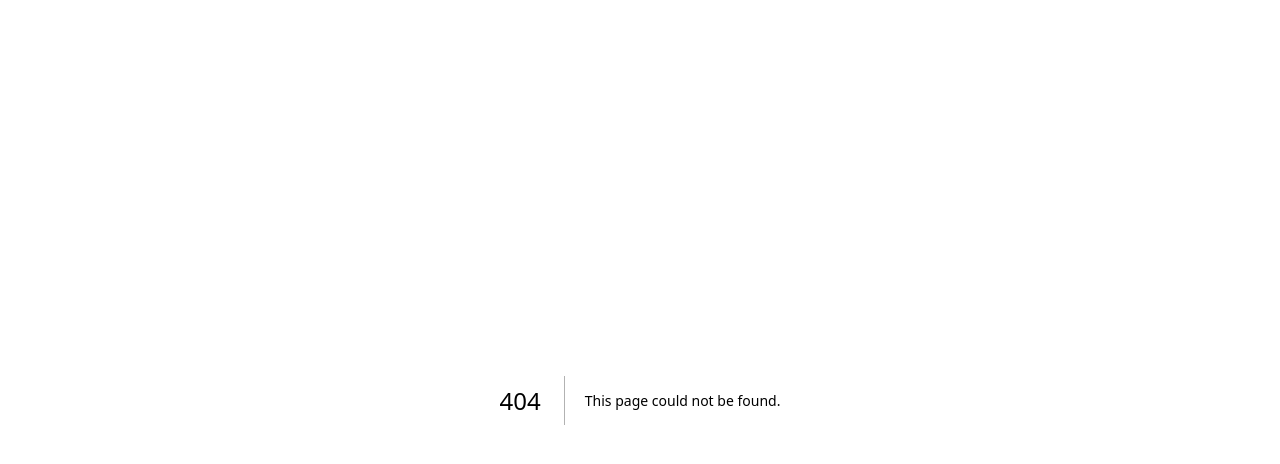
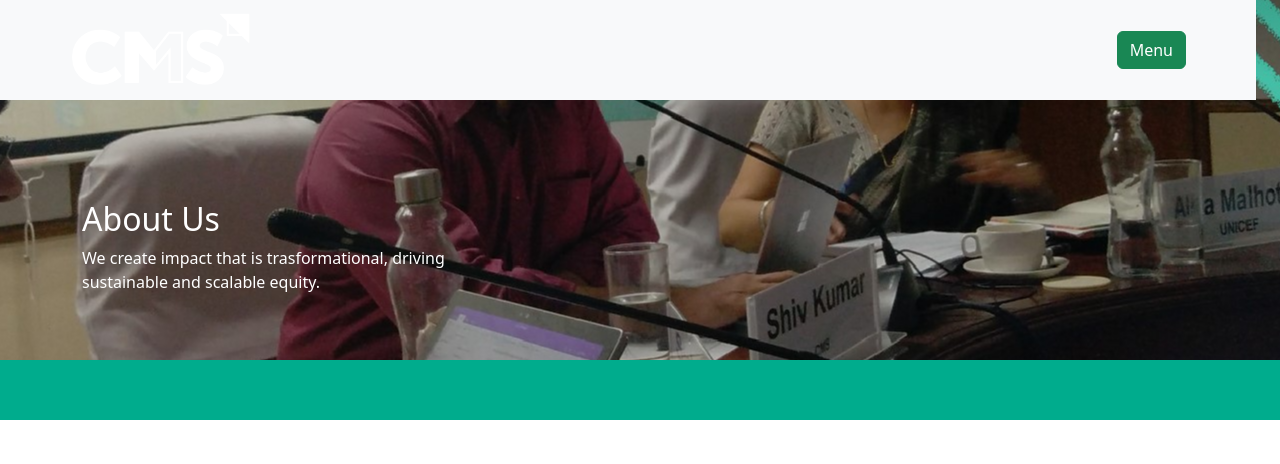
Before and after one commit to kallolghosal/solvnext, a Next.js app: page /about-us in a window 1280 px wide. Before the commit this address had no page. Shown: the top 464 px of the page. Built offline with nearby package versions, Linux system fonts and the light colour scheme.

Commit message:
first commit

```diff
--- /dev/null
+++ b/app/about-us/page.js
@@ -0,0 +1,38 @@
+"use client"
+import { Container, Row, Col } from 'react-bootstrap';
+import Topmenu from '../components/topmenu';
+import '../globals.css'
+
+const about = () => {
+    return (
+        <>
+        <Container fluid g-0 className="vh-100" style={{ margin:0, padding:0 }}>
+            <Row className="d-flex flex-column">
+                <Col className="transparent">
+                    <nav class="navbar bg-body-tertiary">
+                        <div class="container">
+                            <a class="navbar-brand"><img src='/img/CMS-logo-3.png' alt='CMS Logo' width="180px" /></a>
+                            <button class="btn btn-success" type="button" data-bs-toggle="offcanvas" data-bs-target="#offcanvasTop" aria-controls="offcanvasTop">Menu</button>
+                            <Topmenu />
+                        </div>
+                    </nav>
+                </Col>
+                <Col>
+                    <div className='aboutbanner'>
+                        <Container style={{ paddingTop: '200px' }}>
+                            <h2>About Us</h2>
+                            <p>We create impact that is trasformational, driving <br />sustainable and scalable equity.</p>
+                        </Container>
+                    </div>
+                </Col>
+                <Col style={{ backgroundColor: '#00AC8D' }}>
+                    <Container style={{ height: '60px' }}>
+                    </Container>
+                </Col>
+            </Row>
+        </Container>
+        </>
+    );
+};
+
+export default about;
--- a/app/components/topmenu.js
+++ b/app/components/topmenu.js
@@ -1,4 +1,5 @@
 import { Container, Row, Col } from 'react-bootstrap';
+import Link from 'next/link';
 import '../globals.css'
 
 const topmenu = () => {
@@ -14,10 +15,10 @@ const topmenu = () => {
                 <Row>
                 <Col md={4}>
                     <ul className='topMenu'>
-                    <li>Home</li>
+                    <li><Link href='/'>Home</Link></li>
                     <li>About Us
                         <ul className='topMenuLists'>
-                        <li>About CMS</li>
+                        <li><Link href='/about-us'>About CMS</Link></li>
                         <li>Our Team</li>
                         <li>Our Incubatees</li>
                         </ul>
--- a/app/globals.css
+++ b/app/globals.css
@@ -38,13 +38,27 @@ height: 100vh;
   list-style-type: square;
   margin-left: 20px;
   font-size: 24px;
-  font-weight: 200;
+  font-weight: 400;
+}
+
+.topMenuLists a, .topMenu a {
+  text-decoration: none;
+  color: white;
 }
 
 .topMenu ul.topMenuLists {
   padding-bottom: 14px;
 }
 
+.aboutbanner {
+  background-image: url('/img/about-banner.jpg');
+  background-repeat: no-repeat;
+  background-position: center;
+  height: 360px;
+  width: 100%;
+  color: white;
+}
+
 @media (max-width: 767px) {
 
 }
```
Also changed, not shown: app/components/copyright.js (+8 -1 lines), jsconfig.json (added, +8 -0 lines), public/img/about-banner.jpg (added).
